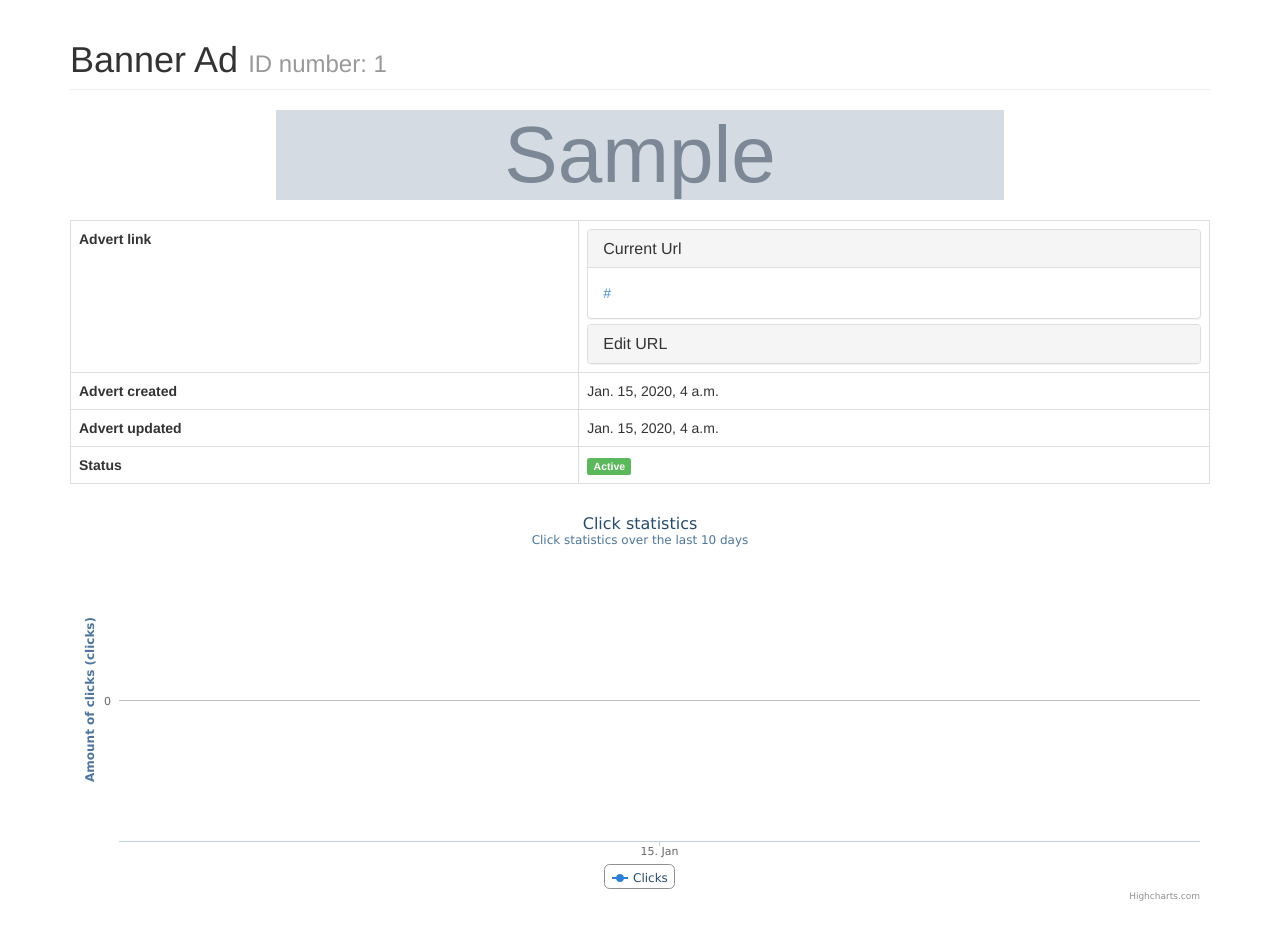
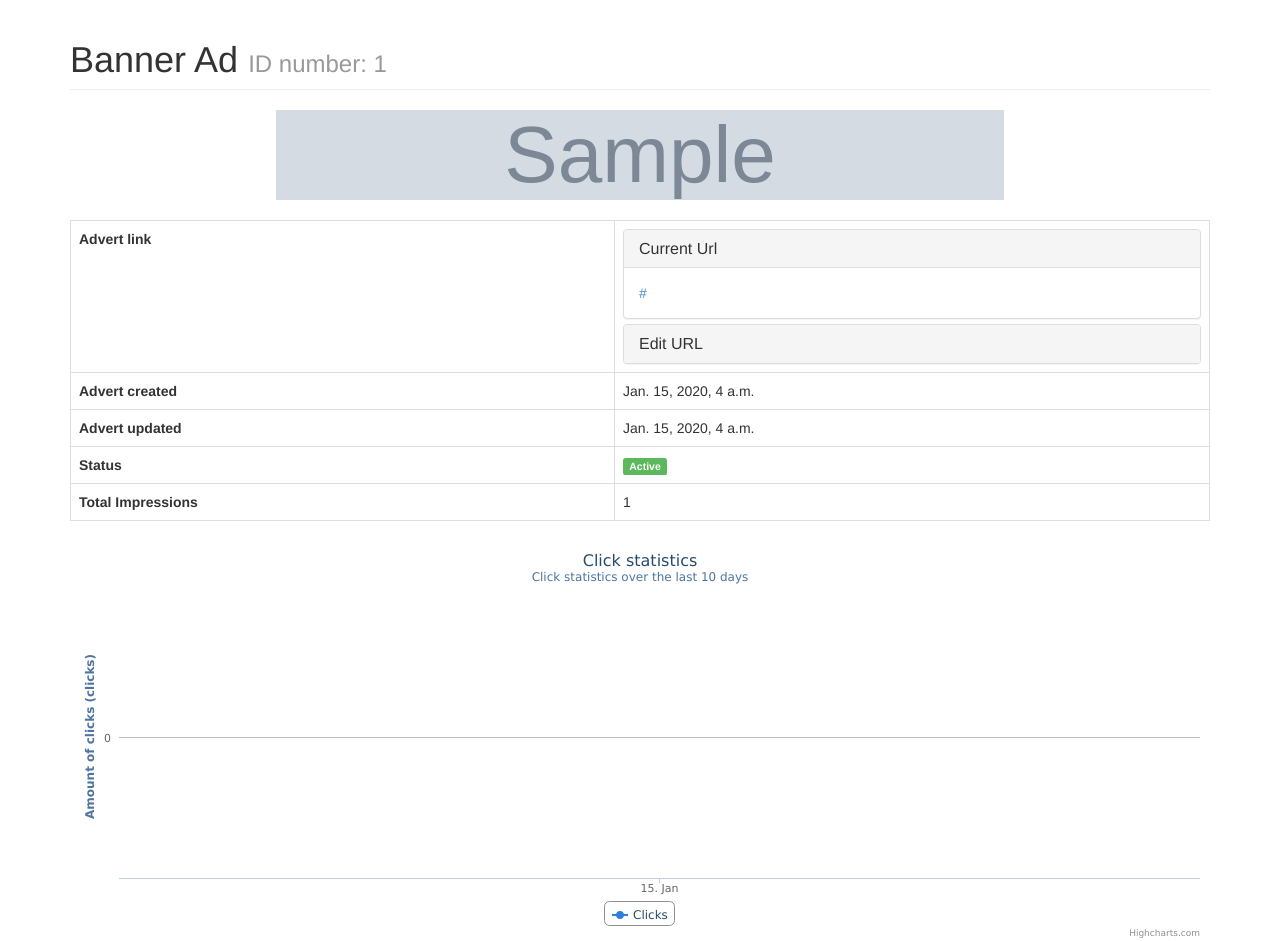
Before and after one commit to OpenAds/OpenAds, a Django app: template advertisements/templates/advertisements/statistics/advert_statistics.html in a window 1280 px wide. Shown: the part 72-1013 px from the top of the page. Before the commit the page ends 973 px from the top, so only its background shows below. Run offline with Django 3.2, Linux system fonts and the light colour scheme; tables that the repository leaves empty hold one stand-in row (values such as "Sample post"); the template is opened without the code that fills it: values that come from a table or form of the project are taken from there, most other values are stand-ins (such as "Sample title", 1, 10 or a date in 2020); grey boxes marked "Sample" are stand-in pictures; some libraries are stand-ins or nearby versions.

Commit message:
Added total click count per ad

```diff
--- a/advertisements/models.py
+++ b/advertisements/models.py
@@ -118,6 +118,9 @@
 
         return reverse('advertisements.views.advanced_click_register', args=[advert_signed])
 
+    def total_clicks(self):
+        return self.click_set.count()
+
 
 class Click(models.Model):
     ad = models.ForeignKey(Advertisement)
--- a/advertisements/templates/advertisements/statistics/advert_statistics.html
+++ b/advertisements/templates/advertisements/statistics/advert_statistics.html
@@ -73,6 +73,12 @@
           {% endif %}
         </td>
       </tr>
+      <tr>
+        <td><strong>Total Impressions</strong></td>
+        <td>
+          {{ advert.total_clicks }}
+        </td>
+      </tr>
     </tbody>
   </table>
 
```
